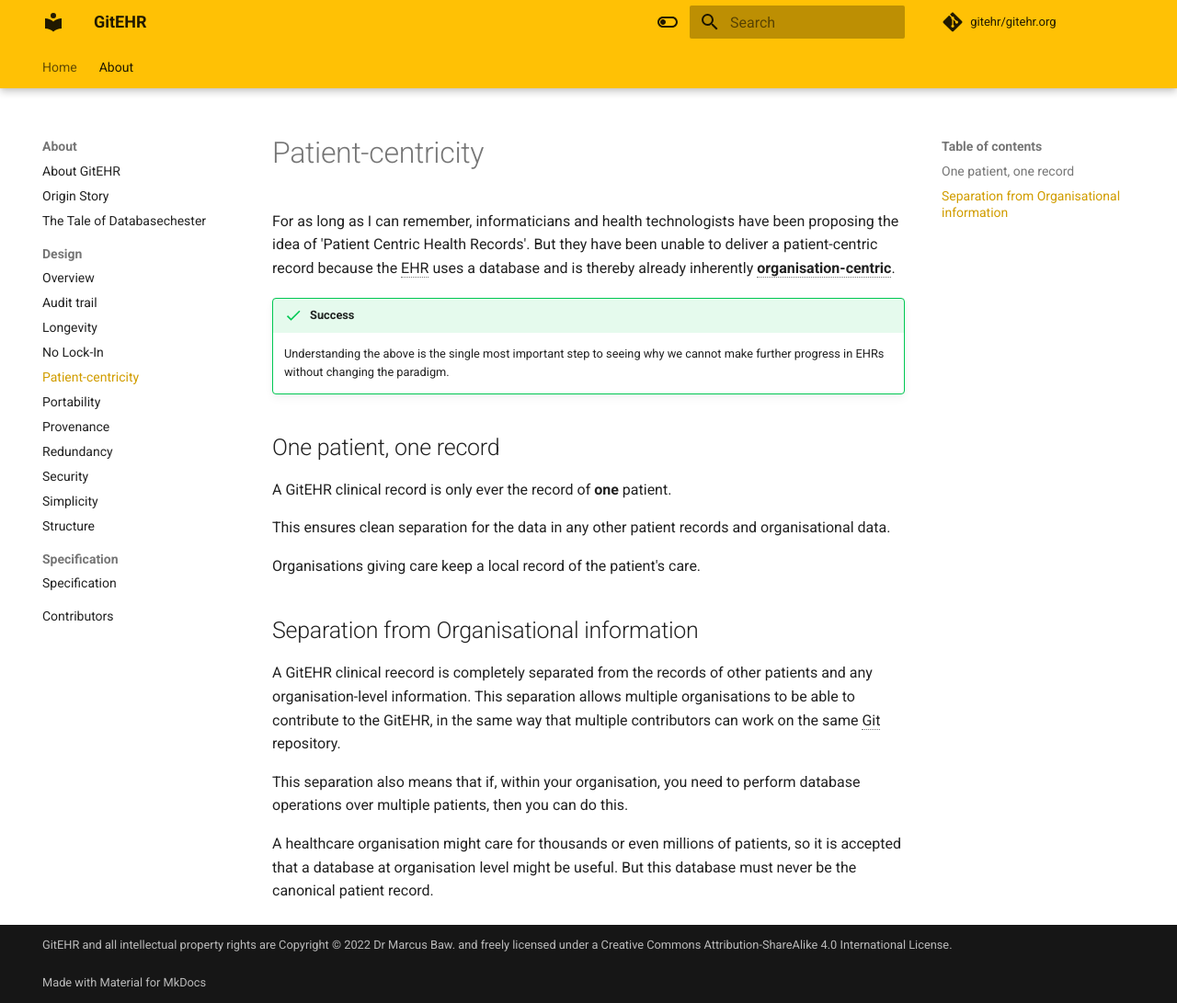
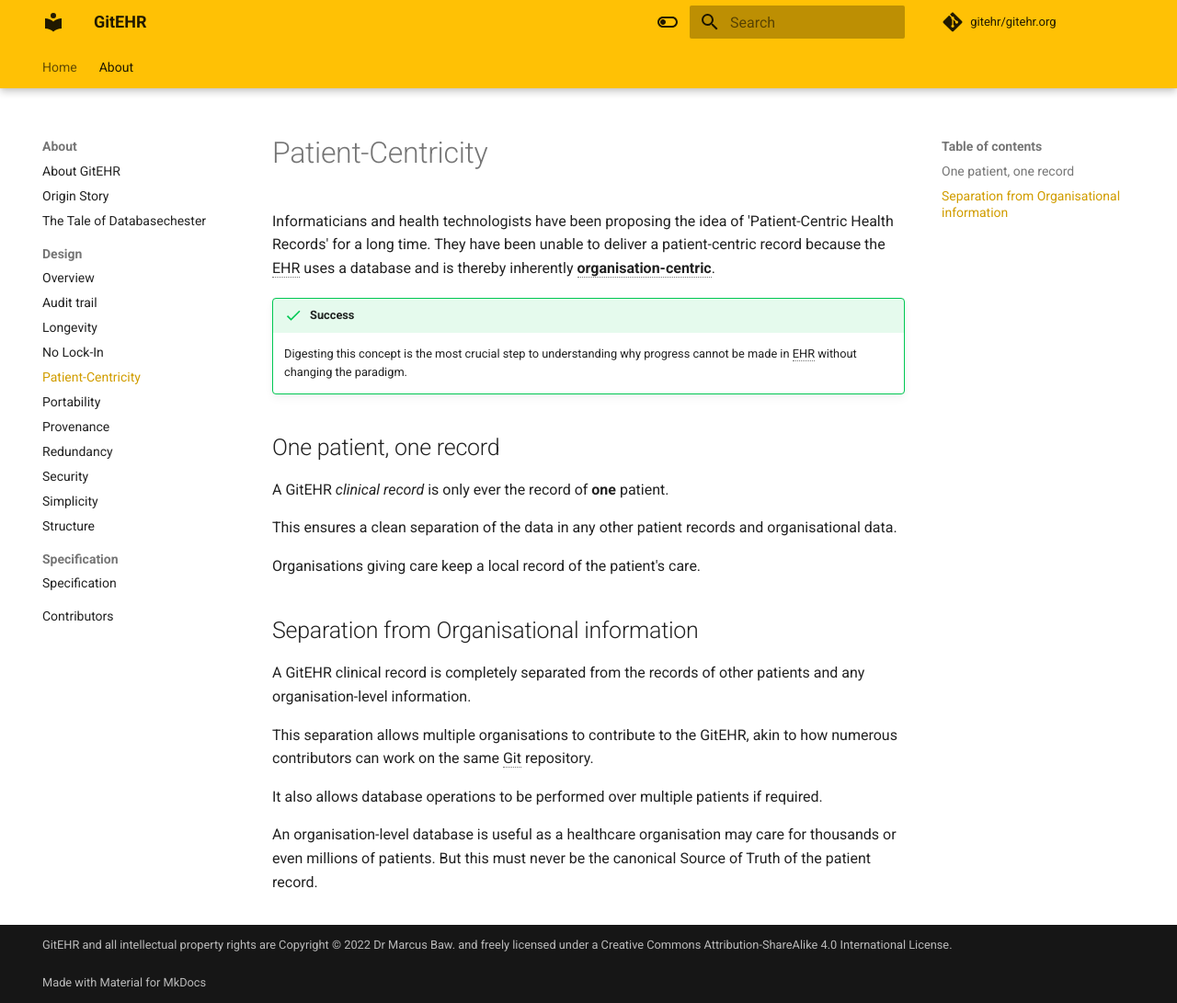
Before and after one commit to gitehr/gitehr.org, an MkDocs documentation site: the page built from docs/about/design/patient-centricity.md, in a window 1280 px wide and 1091 px high. Shown: the whole window at 92% size. Built offline with MkDocs 1.6.1 and Material for MkDocs 9.7.7, drawn with Linux system fonts in a browser that asks for light colours; comment, search, counter and statistics services are not loaded.

Commit message:
pt centricity edits
Signed-off-by: anchit-chandran <anchit97123@gmail.com>

```diff
--- a/docs/about/design/patient-centricity.md
+++ b/docs/about/design/patient-centricity.md
@@ -1,22 +1,29 @@
-# Patient-centricity
+---
+author: Dr Marcus Baw
+reviewers: Dr Anchit Chandran
+---
 
-For as long as I can remember, informaticians and health technologists have been proposing the idea of 'Patient Centric Health Records'. But they have been unable to deliver a patient-centric record because the EHR uses a database and is thereby already inherently **organisation-centric**.
+# Patient-Centricity
+
+Informaticians and health technologists have been proposing the idea of 'Patient-Centric Health Records' for a long time. They have been unable to deliver a patient-centric record because the EHR uses a database and is thereby inherently **organisation-centric**.
 
 !!! success
-    Understanding the above is the single most important step to seeing why we cannot make further progress in EHRs without changing the paradigm.
+    Digesting this concept is the most crucial step to understanding why progress cannot be made in EHR without changing the paradigm.
 
 ## One patient, one record
 
-A GitEHR clinical record is only ever the record of **one** patient.
+A GitEHR *clinical record* is only ever the record of **one** patient.
 
-This ensures clean separation for the data in any other patient records and organisational data.
+This ensures a clean separation of the data in any other patient records and organisational data.
 
 Organisations giving care keep a local record of the patient's care.
 
 ## Separation from Organisational information
 
-A GitEHR clinical reecord is completely separated from the records of other patients and any organisation-level information. This separation allows multiple organisations to be able to contribute to the GitEHR, in the same way that multiple contributors can work on the same Git repository.
+A GitEHR clinical record is completely separated from the records of other patients and any organisation-level information.
 
-This separation also means that if, within your organisation, you need to perform database operations over multiple patients, then you can do this.
+This separation allows multiple organisations to contribute to the GitEHR, akin to how numerous contributors can work on the same Git repository.
 
-A healthcare organisation might care for thousands or even millions of patients, so it is accepted that a database at organisation level might be useful. But this database must never be the canonical patient record.
+It also allows database operations to be performed over multiple patients if required.
+
+An organisation-level database is useful as a healthcare organisation may care for thousands or even millions of patients. But this must never be the canonical Source of Truth of the patient record.
```
